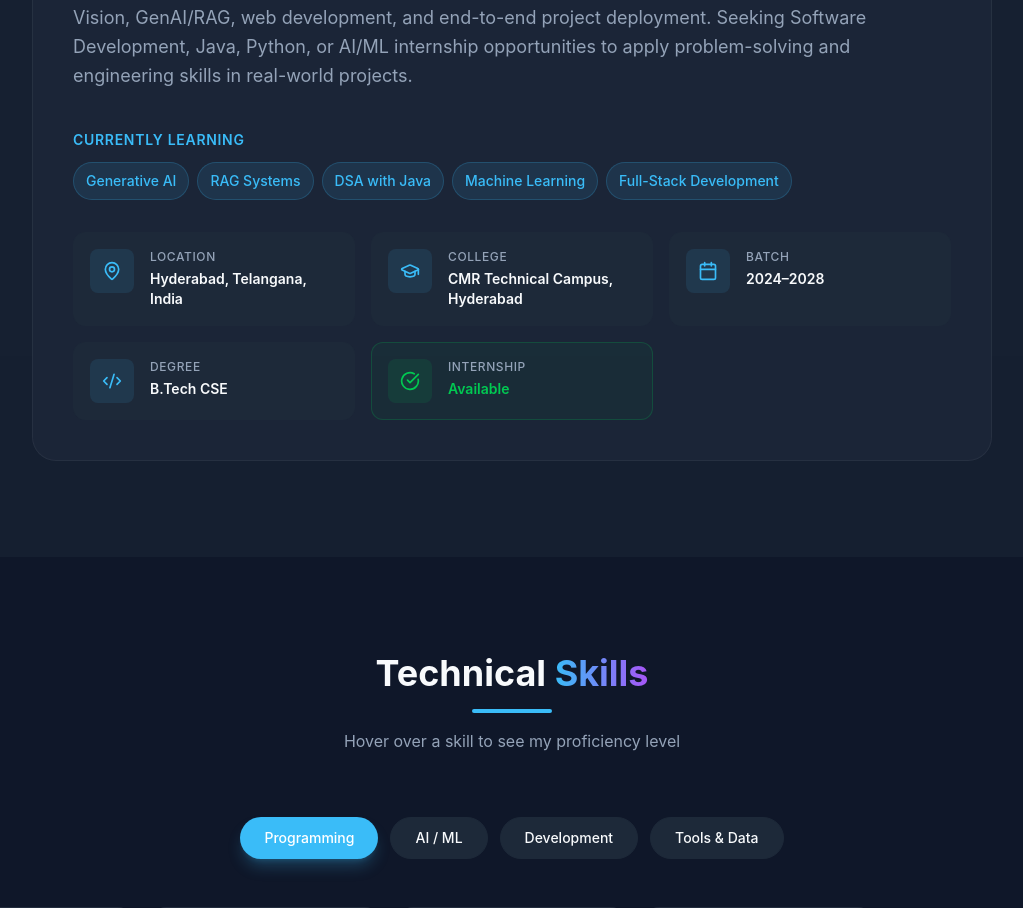
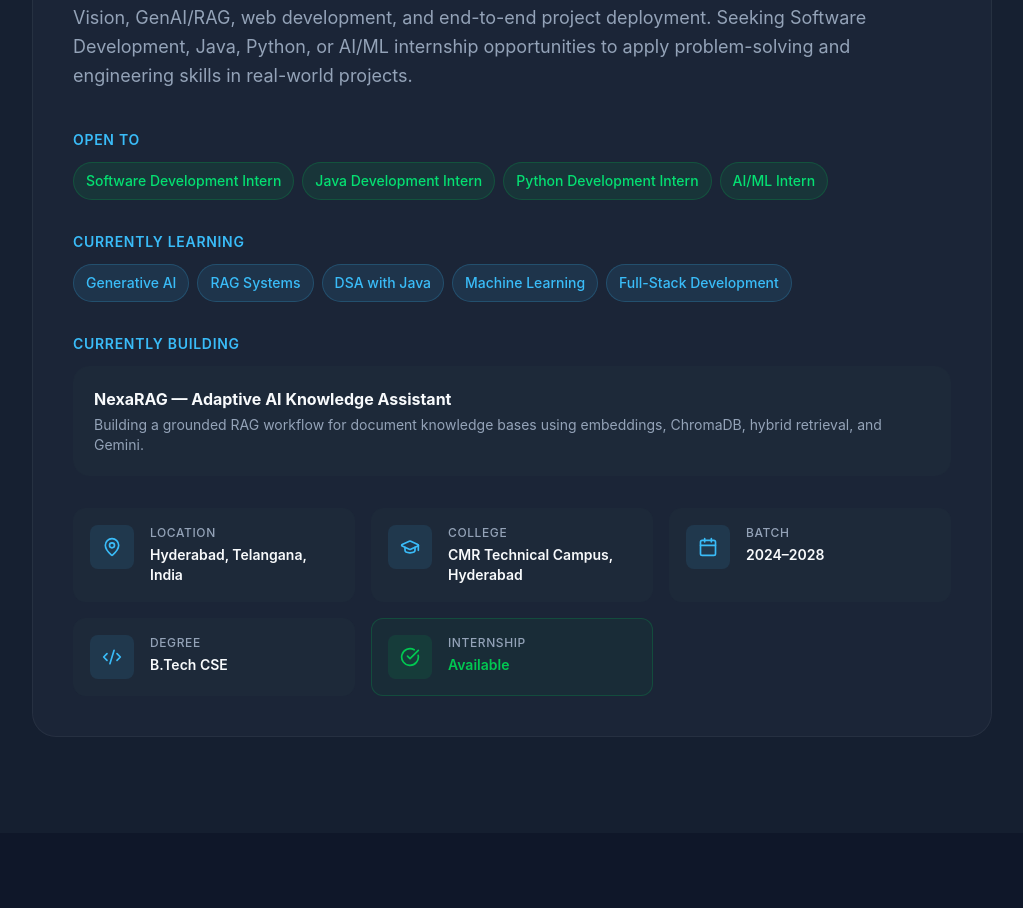
Before and after one commit to 247r1a05c2-b/portfolio, a React (Vite) app: page / in a window 1280 px wide. Shown: the part 1169-2077 px from the top of the page, without its empty margins (128-1151 px from the left). Built offline with nearby package versions, Linux system fonts and the light colour scheme; no server answers.

Commit message:
Add internship focus and current project

```diff
--- a/src/components/About.tsx
+++ b/src/components/About.tsx
@@ -35,11 +35,25 @@ export function About() {
           </p>
 
           <div className="mb-8">
+            <p className="text-sm font-semibold uppercase tracking-wider text-accent mb-3">Open To</p>
+            <div className="flex flex-wrap gap-2 mb-8">
+              {['Software Development Intern', 'Java Development Intern', 'Python Development Intern', 'AI/ML Intern'].map(item => (
+                <span key={item} className="px-3 py-2 rounded-full bg-green-500/10 text-green-600 dark:text-green-400 border border-green-500/20 text-sm font-medium">{item}</span>
+              ))}
+            </div>
             <p className="text-sm font-semibold uppercase tracking-wider text-accent mb-3">Currently Learning</p>
             <div className="flex flex-wrap gap-2">
               {['Generative AI', 'RAG Systems', 'DSA with Java', 'Machine Learning', 'Full-Stack Development'].map(item => (
                 <span key={item} className="px-3 py-2 rounded-full bg-accent/10 text-accent border border-accent/20 text-sm font-medium">{item}</span>
               ))}
+            </div>
+          </div>
+
+          <div className="mb-8">
+            <p className="text-sm font-semibold uppercase tracking-wider text-accent mb-3">Currently Building</p>
+            <div className="bg-card border border-border rounded-2xl p-5">
+              <h4 className="font-bold mb-1">NexaRAG — Adaptive AI Knowledge Assistant</h4>
+              <p className="text-sm text-muted-foreground">Building a grounded RAG workflow for document knowledge bases using embeddings, ChromaDB, hybrid retrieval, and Gemini.</p>
             </div>
           </div>
 
```
